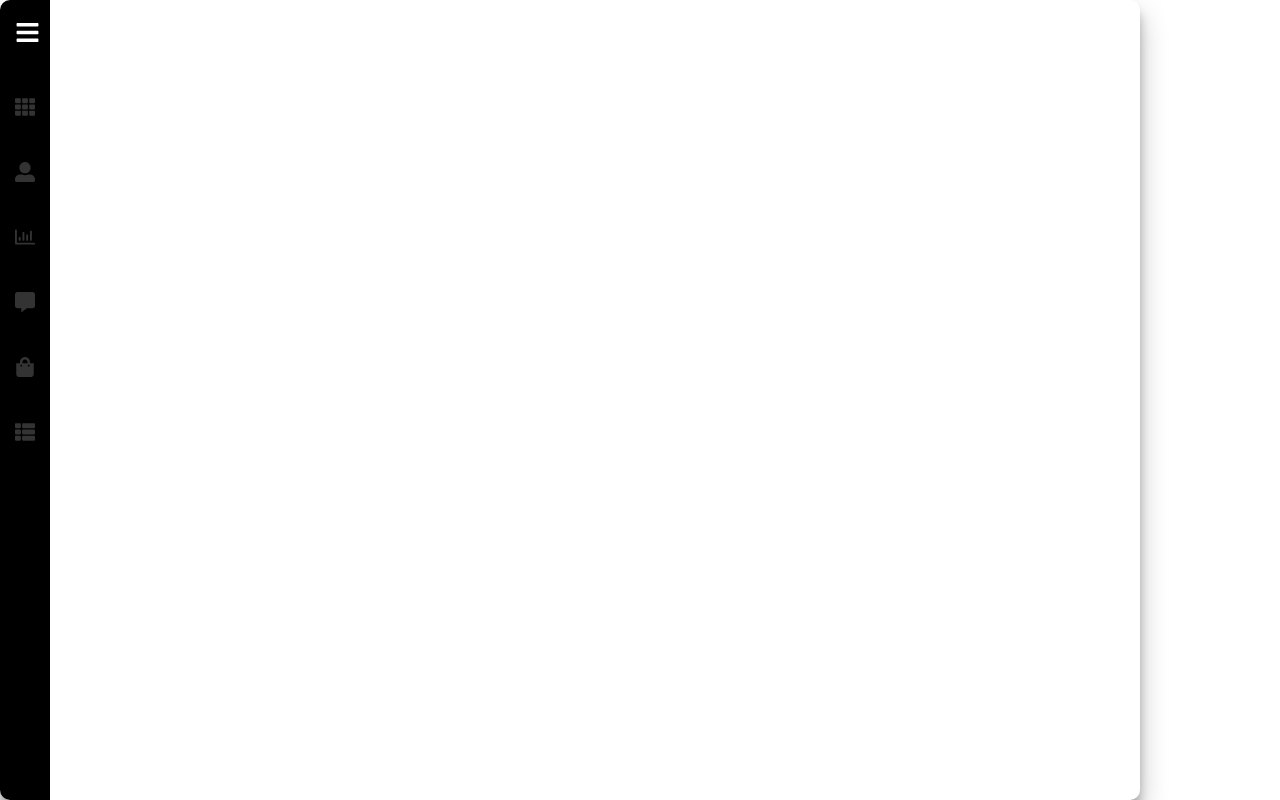
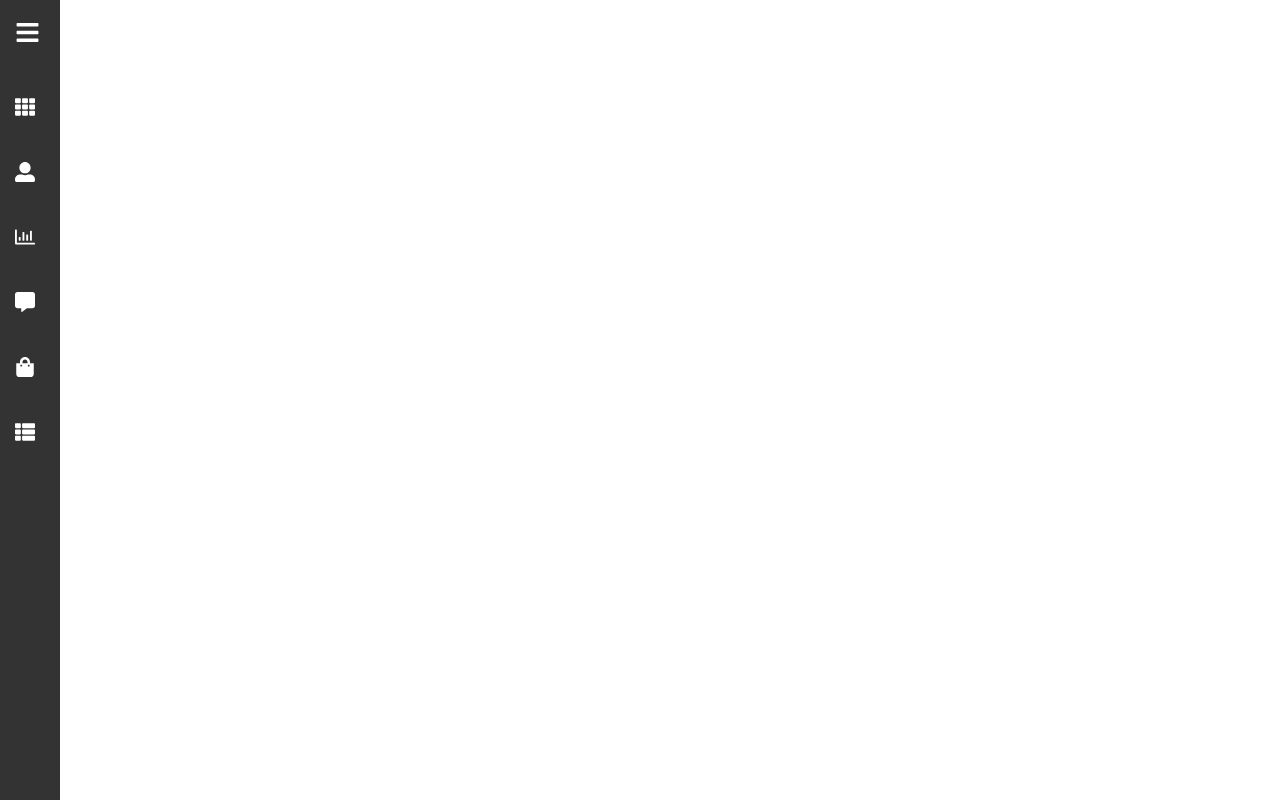
Before and after one commit to escalandres/PasswordManager, a React (Vite) app in the folder client/: page /dash in a window 1280 px wide. Built offline with nearby package versions, Linux system fonts and the light colour scheme.

Commit message:
Sidebar size fixed

```diff
--- a/client/src/App.jsx
+++ b/client/src/App.jsx
@@ -31,9 +31,7 @@ function App() {
 
   return (
     <div className="App">
-    <RouterProvider router={router}/>
-      {/* <Login /> */}
-      {/* <ResetPassword/> */}
+      <RouterProvider router={router}/>
     </div>
   )
 }
--- a/client/src/components/Dashboard.jsx
+++ b/client/src/components/Dashboard.jsx
@@ -25,7 +25,7 @@ import '../css/dashboard.css'
 const Dashboard = () =>{
 
     return(
-        <Container className="dashboard-container">
+        <div className="dashboard-container">
             <Row className="show-grid">
                 <Col lg={12} xl={12} md={6}>
                     <Sidebar>
@@ -43,7 +43,7 @@ const Dashboard = () =>{
             </Row>
 
 
-        </Container>
+        </div>
     )
 }
 
--- a/client/src/components/Sidebar.jsx
+++ b/client/src/components/Sidebar.jsx
@@ -55,11 +55,11 @@ const Sidebar = ({children}) => {
     ]
     return (
         <div className="sidebar-container">
-            <div style={{width: isOpen ? "200px" : "50px"}} className="sidebar">
+            <div style={{width: isOpen ? "200px" : "60px"}} className="sidebar">
                 <div className="top_section">
                     <h1 style={{display: isOpen ? "block" : "none"}} className="logo">Logo</h1>
                     <div style={{marginLeft: isOpen ? "50px" : "0px"}} className="bars">
-                        <FaBars onClick={toggle}/>
+                        <FaBars className="logo-icon" onClick={toggle}/>
                     </div>
                 </div>
                 {
--- a/client/src/css/dashboard.css
+++ b/client/src/css/dashboard.css
@@ -7,18 +7,18 @@
 .row{
     width: 100%;
 }
+.logo-icon:hover{
+    color: #d8d7d7;
+}
 .sidebar-container{
     display:flex;
-    padding: 0;
-    margin: 0;
-    border: 0;
 }
 main{
     width: 100%;
     padding: 20px;
 }
 .sidebar{
-    background: #000;
+    background: #333;
     color: #fff;
     height: 100vh;
     width: 200px;
@@ -46,13 +46,14 @@ main{
 }
 .link:hover{
     background:lightskyblue;
-    color: #000;
+    color: #fff;
     transition: all 0.5s;
 }
 .active{
-    background: lightskyblue;
-    color: #000;
+    background: rgb(241, 241, 241);
+    color: #fff;
 }
 .icon, .link_text{
     font-size: 20px;
+    color: #fff;
 }
```
Lines whose indentation alone changed are shown as unchanged.
